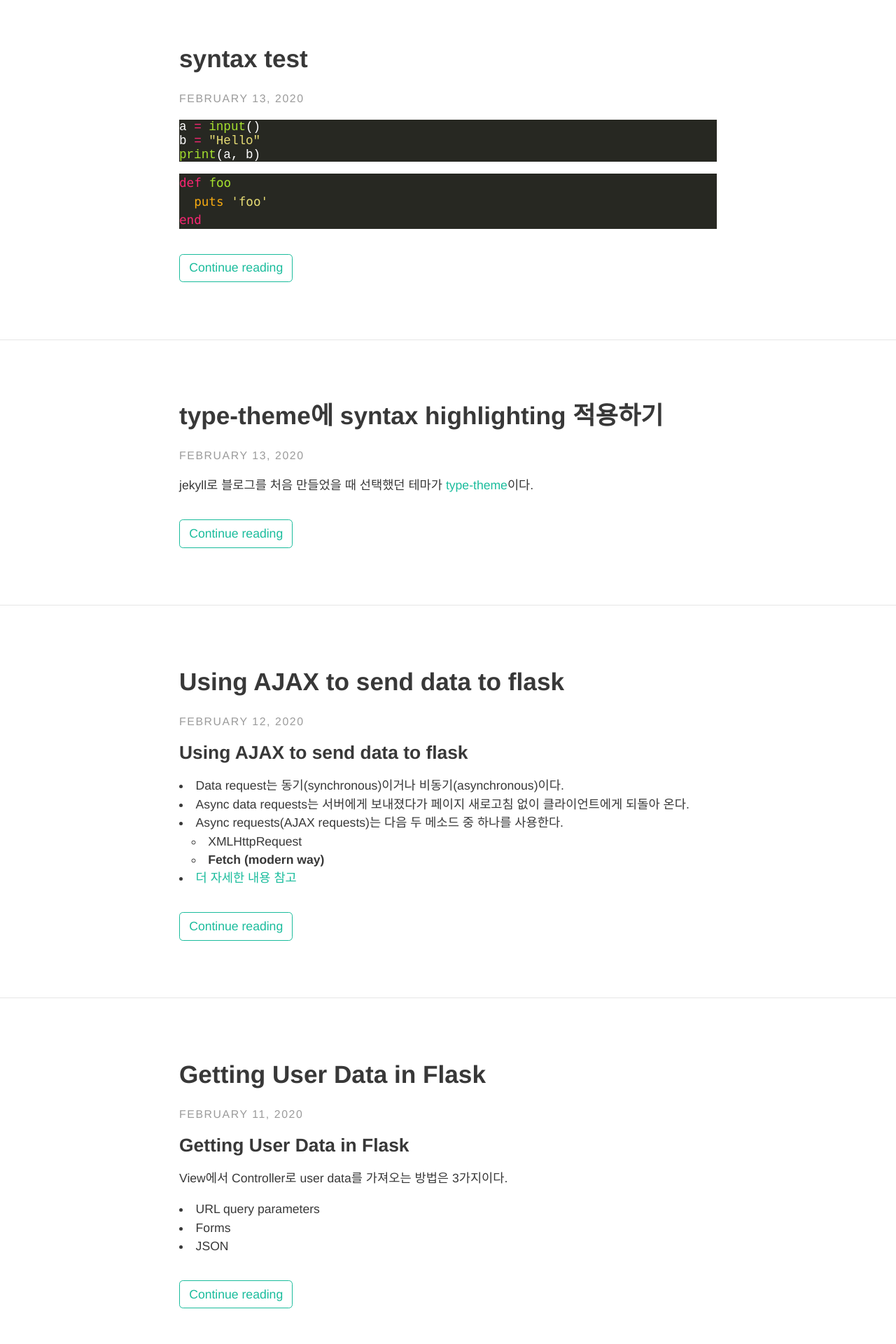
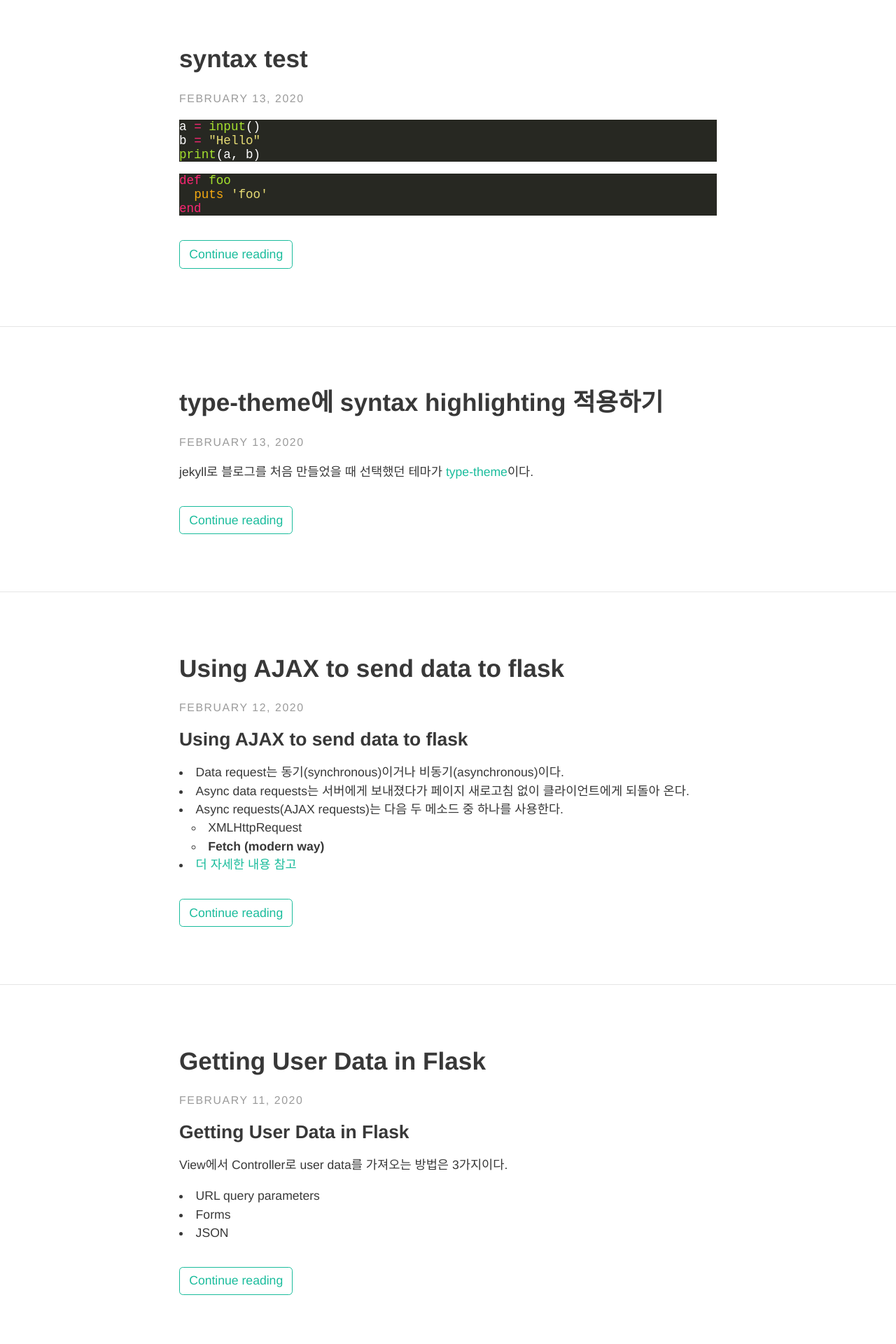
Before and after one commit to HyunlangBan/hyunlangban.github.io, a Jekyll site: the page built from index.html, in a window 1280 px wide. Shown: the part 919-2839 px from the top of the page at 70% size. Built offline with Jekyll 4.4.1, drawn with Linux system fonts in a browser that asks for light colours; nearby versions of some CDN libraries; some web fonts are replaced; the list of posts is cut into pages by our own code.

Commit message:
Update head.html

```diff
--- a/_includes/head.html
+++ b/_includes/head.html
@@ -10,7 +10,6 @@
 
 	<!-- CSS -->
 	<link rel="stylesheet" href="{{ "/assets/css/main.css" | relative_url }}">
-	<link rel="stylesheet" href="{{ "/assets/css/prism.css" | relative_url }}">
 
 	<!--Favicon-->
 	<link rel="shortcut icon" href="{{ site.baseurl }}/{{ site.theme_settings.favicon }}" type="image/x-icon">
```
